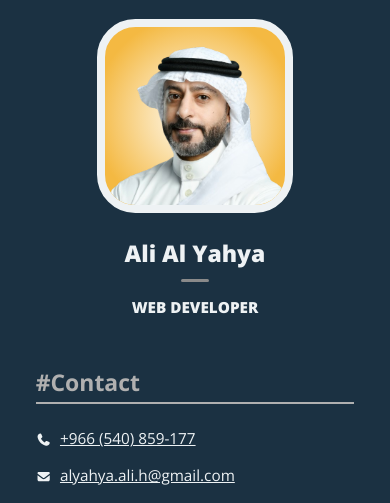
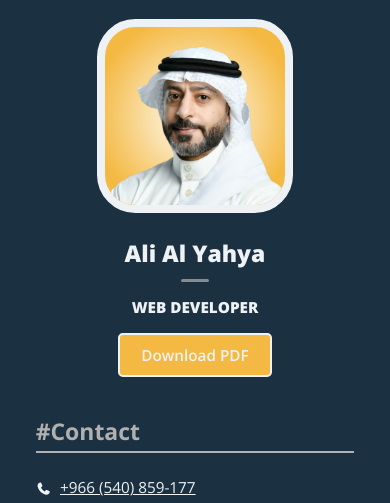
Before and after one commit to ayx234/my-cv, a website: page index.html in a window 390 px wide. Shown: the part 87-590 px from the top of the page. Drawn offline with nearby package versions, Linux system fonts and the light colour scheme.

Commit message:
feat: add CV PDF download button
style: adjust button border/shadow styles for
.webdev-project-link button

```diff
--- a/assets/styles/scss/_components.scss
+++ b/assets/styles/scss/_components.scss
@@ -237,6 +237,23 @@
 	font-weight: 900;
 }
 
+.btn-download {
+	@include mixins.text-box;
+	background: rgba(244, 185, 66, 1);
+	border-width: var(--border-width-default, 0.1875em);
+	border-style: solid;
+	border-color: var(--text-secondary-bg);
+	border-radius: var(--border-radius-btn-download);
+	font-weight: 600;
+	padding: var(--padding-btn-download);
+	cursor: pointer;
+	text-decoration: none;
+
+	&:is(:focus-visible, :hover) {
+		transform: var(--transform-scale-up);
+	}
+}
+
 /* Contact */
 
 .contact {
@@ -250,7 +267,6 @@
 	transition: var(--transition-transform);
 	position: relative;
 	display: flex;
-	gap: 0.50em;
 	gap: var(--space-2xs);
 	align-items: center;
 
@@ -334,7 +350,7 @@
 	border: var(--border-shorthand-screenshot);
 	border-radius: var(--border-radius-screenshot);
 	margin-block: var(--space-2xs);
-	box-shadow: var(--screenshot-boxshadow);
+	box-shadow: var(--boxshadow-shorthand-default);
 	align-self: start;
 }
 
@@ -345,7 +361,8 @@
 .github-projects__description-container .webdev-project-link {
 	@include mixins.text-box;
 	@include mixins.vertically-centered-inline;
-	border-width: 0.1875em;
+	border-width: var(--border-width-default, 0.1875em);
+	box-shadow: var(--boxshadow-shorthand-default);
 }
 
 .webdev-project-link {
--- a/assets/styles/scss/_mixins.scss
+++ b/assets/styles/scss/_mixins.scss
@@ -63,7 +63,7 @@
 
 @mixin text-box {
 	padding: 0.5em 1em;
-	border: 2px solid currentcolor;
+	border: .125em solid currentcolor;
 	border-radius: 0.25em;
 	min-height: 44px;
 	/* min-height in px is the recommended value for accessibility*/
--- a/assets/styles/scss/_settings.scss
+++ b/assets/styles/scss/_settings.scss
@@ -70,6 +70,17 @@ loaded on their machines.
 	--step-5: clamp(2.3328rem, 1.9094rem + 2.117cqi, 3.8147rem);
 	--step-6: clamp(2.7994rem, 2.2368rem + 2.8129cqi, 4.7684rem);
 
+	/* Semantic font-size */
+	--font-size-body: var(--step-0);
+	--font-size-nav-link: var(--step-1);
+	--font-size-fa-icon-nav: var(--step-6);
+	--font-size-fa-icon-small: inherit;
+	--font-size-fa-icon-large: clamp(
+		2.7994rem,
+		2.2368rem + 2.8129vw,
+		4.7684rem
+	);
+
 	/* // --- Spacing --- */
 
 	/* // Fluid */
@@ -102,17 +113,6 @@ loaded on their machines.
 	--space-l-2xl: clamp(2.25rem, 1.4643rem + 3.9286cqi, 5rem);
 	--space-l-3xl: clamp(2.25rem, 0.1023rem + 9.5455cqi, 7.5rem);
 
-	/* Semantic font-size */
-	--font-size-body: var(--step-0);
-	--font-size-nav-link: var(--step-1);
-	--font-size-fa-icon-nav: var(--step-6);
-	--font-size-fa-icon-small: inherit;
-	--font-size-fa-icon-large: clamp(
-		2.7994rem,
-		2.2368rem + 2.8129vw,
-		4.7684rem
-	);
-
 	/* Semantic spacing */
 	--padding-block-section-container: var(--space-s);
 	--padding-inline-larger-screens-side-section-container: clamp(
@@ -125,6 +125,8 @@ loaded on their machines.
 		-0.892rem + 8.4091cqi,
 		5.625rem
 	);
+	--padding-btn-download: var(--space-3xs-2xs)
+		clamp(1.25rem, 0.8716rem + 1.8919vw, 3rem);
 
 	/* for --photo-size-190-300
 	 vw is better than cqi for the photo */
@@ -137,6 +139,7 @@ loaded on their machines.
 	/* === Borders === */
 	/* Border width */
 	--border-width-screenshot: var(--space-3xs-2xs);
+	--border-width-default: 0.1875em;
 	/* Border shorthand */
 	--border-shorthand-screenshot: var(--border-width-screenshot) solid
 		var(--background-color-secondary);
@@ -146,15 +149,16 @@ loaded on their machines.
 	--border-radius-personal-photo: 2.5em;
 	--border-radius-social-link-icon: 0.8em;
 	--border-radius-screenshot: 0.5em;
+	--border-radius-btn-download: 0.3125em;
 
 	/* === Box Shadow === */
-	--screenshot-boxshadow-size: clamp(
+	---boxshadow-size-default: clamp(
 		0.1875rem,
 		0.0982rem + 0.4464cqi,
 		0.5rem
 	); /* 3 - 8 px */
-	--screenshot-boxshadow: var(--screenshot-boxshadow-size)
-		var(--screenshot-boxshadow-size) var(--screenshot-boxshadow-size) 0
+	--boxshadow-shorthand-default: var(---boxshadow-size-default)
+		var(---boxshadow-size-default) var(---boxshadow-size-default) 0
 		var(--text-secondary);
 
 	/* === Outlines === */
--- a/index.html
+++ b/index.html
@@ -205,6 +205,7 @@
 						/>
 						<h1 class="name">Ali Al Yahya</h1>
 						<p class="job-target">web developer</p>
+						<a href="./assets/pdf/Ali Al Yahya's CV - June 2026.pdf" class="btn-download hide-on-print" download>Download PDF</a>
 					</section>
 					<section
 						class="page-section section-container contact bg-color-secondary"
```
Also changed, not shown: README.md, assets/styles/css/styles.css, 1 other file.
